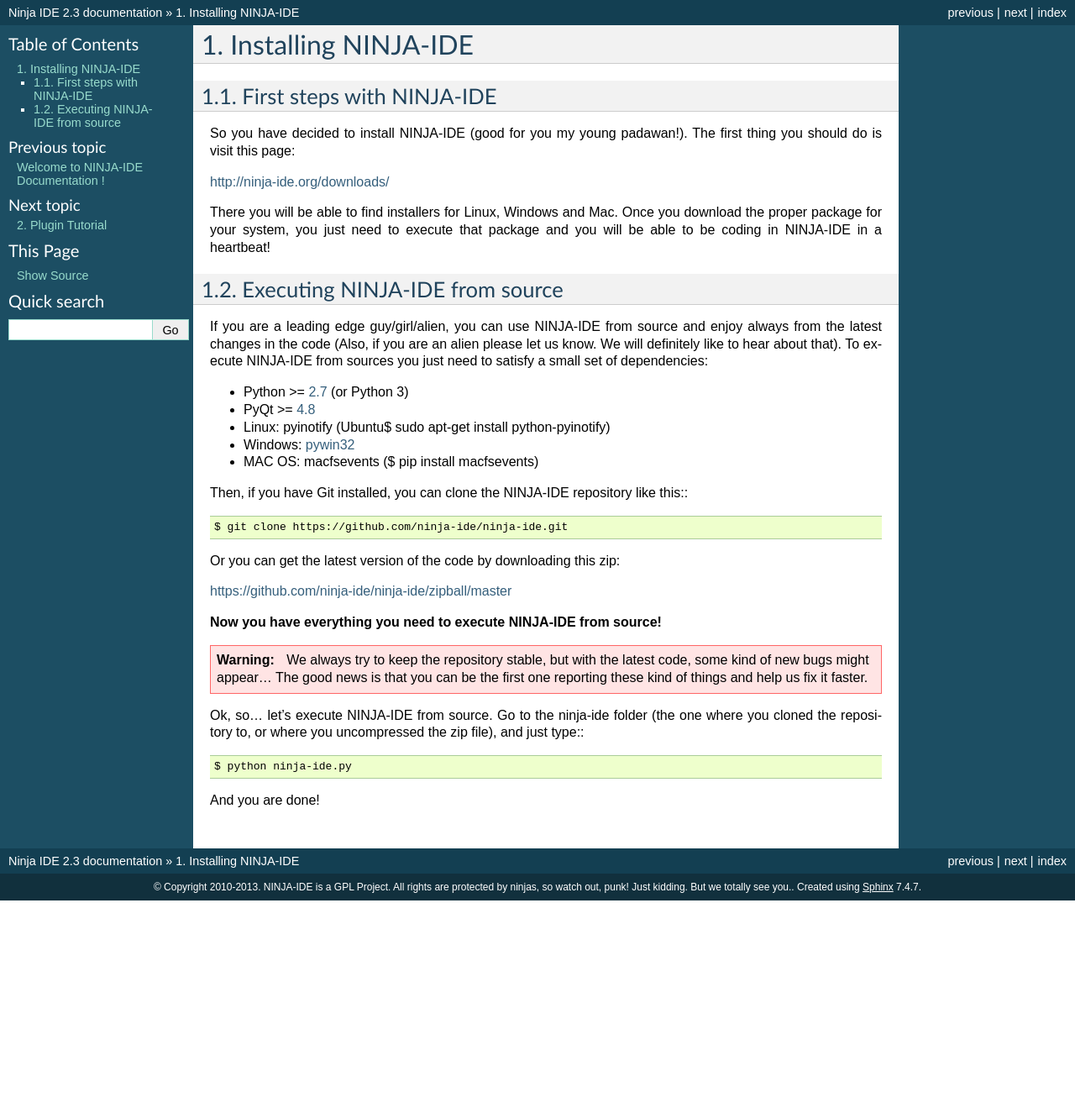
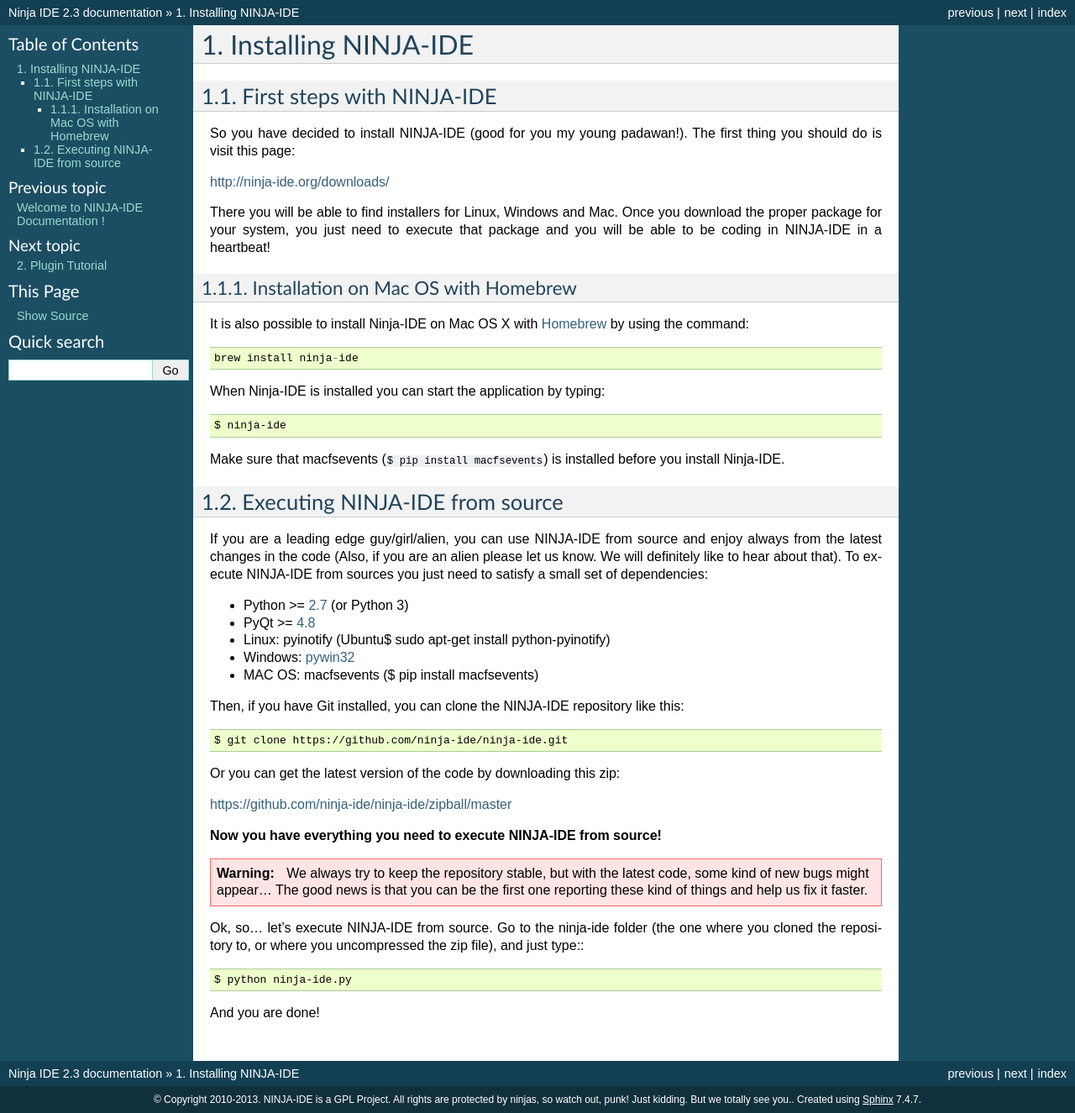
Before and after one commit to ninja-ide/ninja-ide-documentation, a Sphinx documentation site: the page built from docs/installing.rst, in a window 1280 px wide. Shown: the whole page at 84% size. Built offline with Sphinx 7.4.7, drawn with Linux system fonts in a browser that asks for light colours; before the commit the page ends 1072 px from its top, so only the background shows below that.

Commit message:
Addition of Homebrew installation for Mac OS and a few minor adjustments to the layout of the code blocks.

```diff
--- a/docs/installing.rst
+++ b/docs/installing.rst
@@ -14,6 +14,20 @@
 download the proper package for your system, you just need to execute that
 package and you will be able to be coding in NINJA-IDE in a heartbeat!
 
+Installation on Mac OS with Homebrew
+------------------------------------
+It is also possible to install Ninja-IDE on Mac OS X with `Homebrew
+<http://brew.sh>`_ by using the command: ::
+
+    brew install ninja-ide
+
+When Ninja-IDE is installed you can start the application by typing: ::
+
+    $ ninja-ide
+
+Make sure that macfsevents (``$ pip install macfsevents``) is installed before
+you install Ninja-IDE.
+
 Executing NINJA-IDE from source
 ===============================
 
```
Also changed, not shown: other parts of docs/installing.rst (+1 -1 lines).
